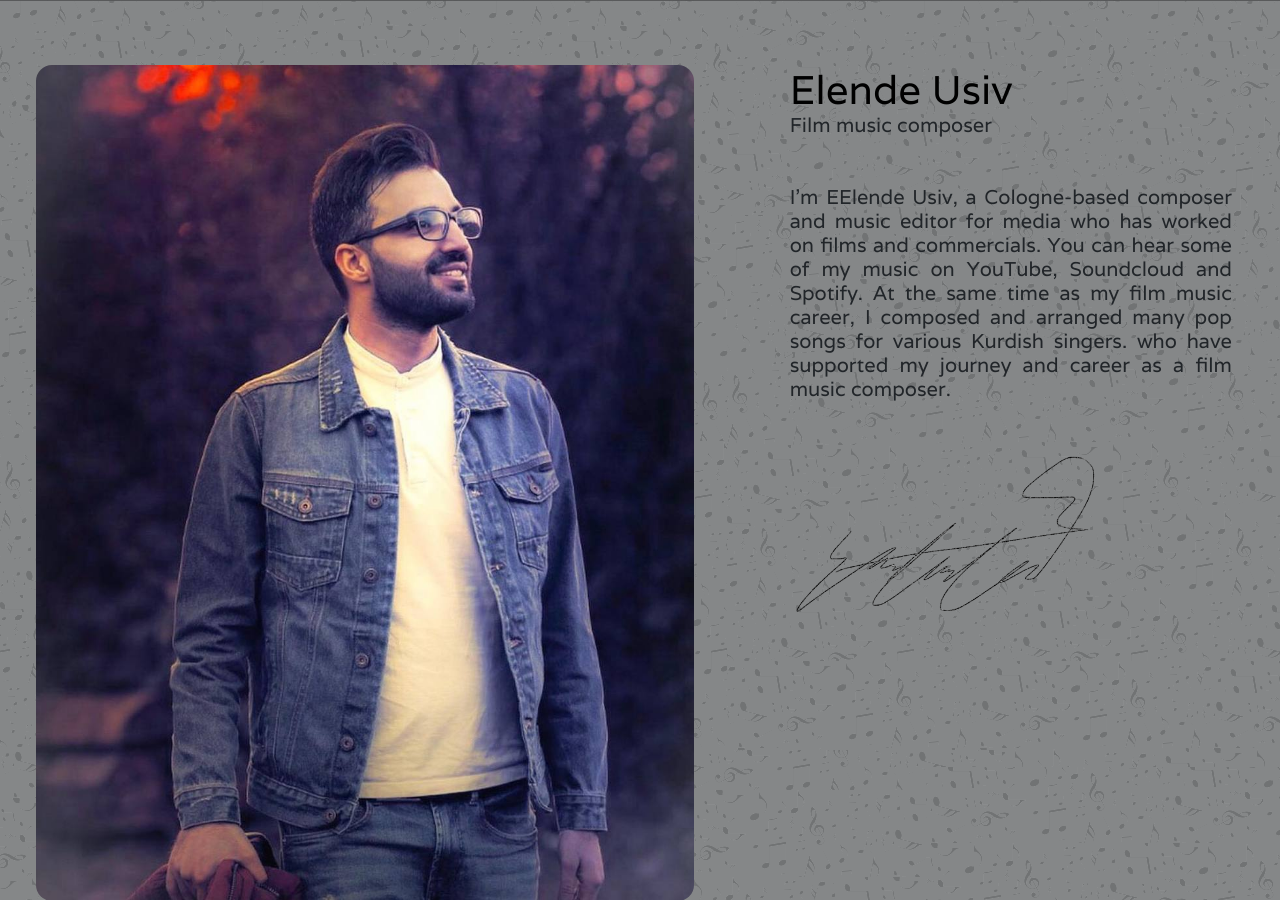
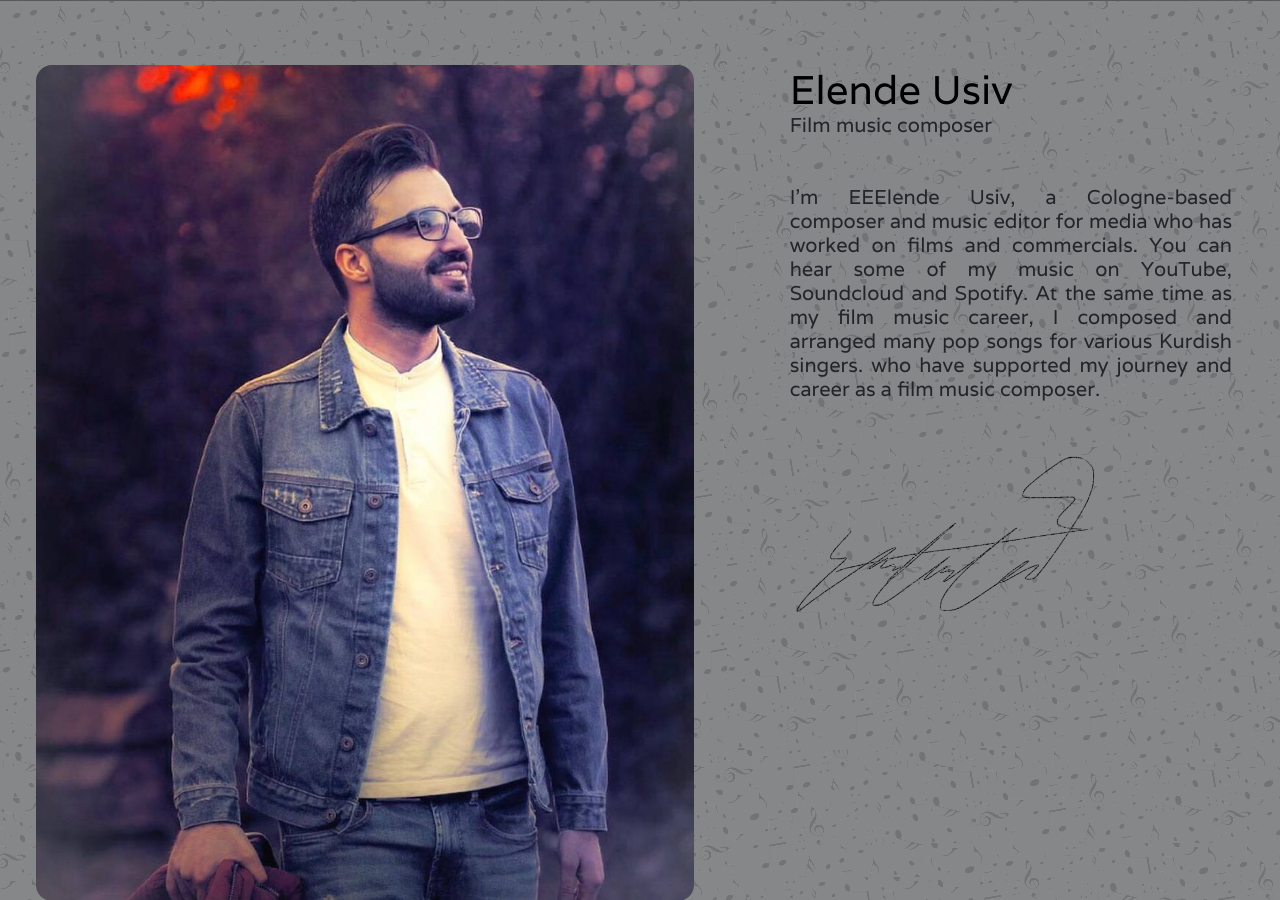
Before and after one commit to Mo-Inalo/elende-usiv.de, a PHP site: page / in a window 1280 px wide. Shown: the part 203-1103 px from the top of the page. Run offline with PHP 8.4, Linux system fonts and the light colour scheme; some libraries are stand-ins or nearby versions.

Commit message:
finale Abarbeitung 29

```diff
--- a/index.php
+++ b/index.php
@@ -34,7 +34,7 @@ include "templates/nav.php"
 
             <h5 class="Elendeauswahl">Film music composer</h5>
 
-            <h5 class=" my-5 Elendeauswahl" style="text-align: justify"> I'm EElende Usiv, a Cologne-based composer and music editor for media who has
+            <h5 class=" my-5 Elendeauswahl" style="text-align: justify"> I'm EEElende Usiv, a Cologne-based composer and music editor for media who has
                 worked on films and commercials.
                 You can hear some of my music on YouTube, Soundcloud and Spotify.
                 At the same time as my film music career, I composed and arranged many pop songs for various Kurdish singers.
```
